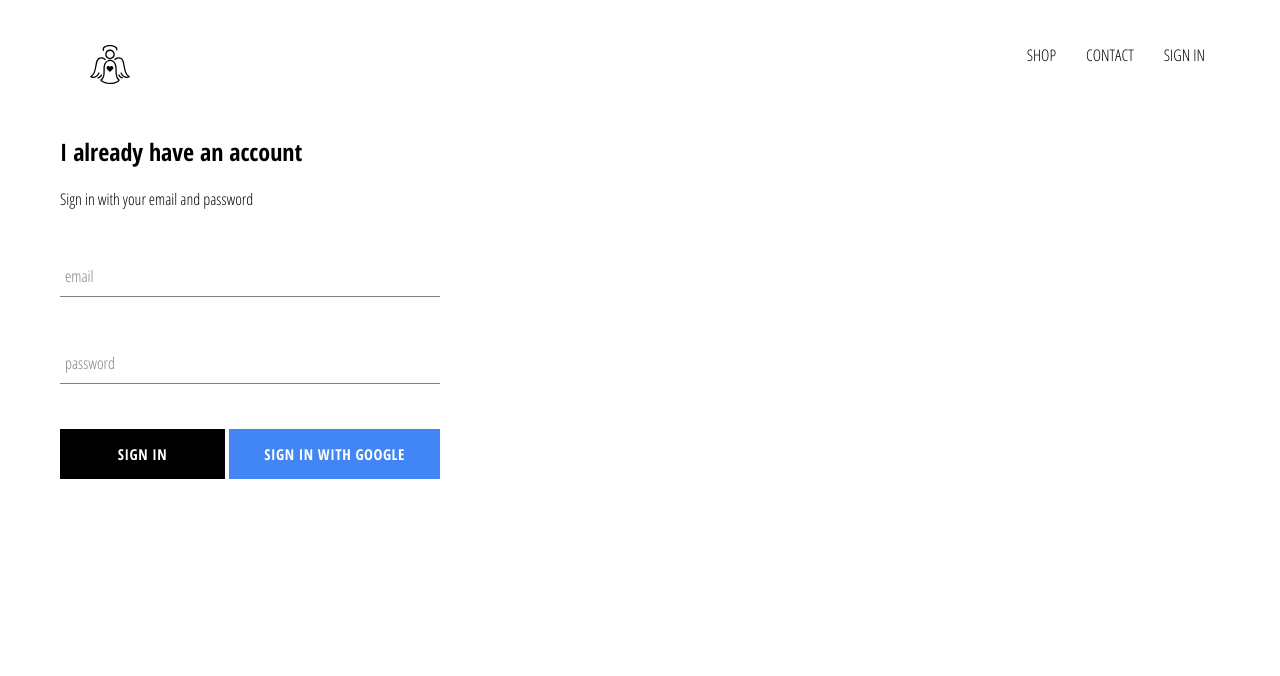
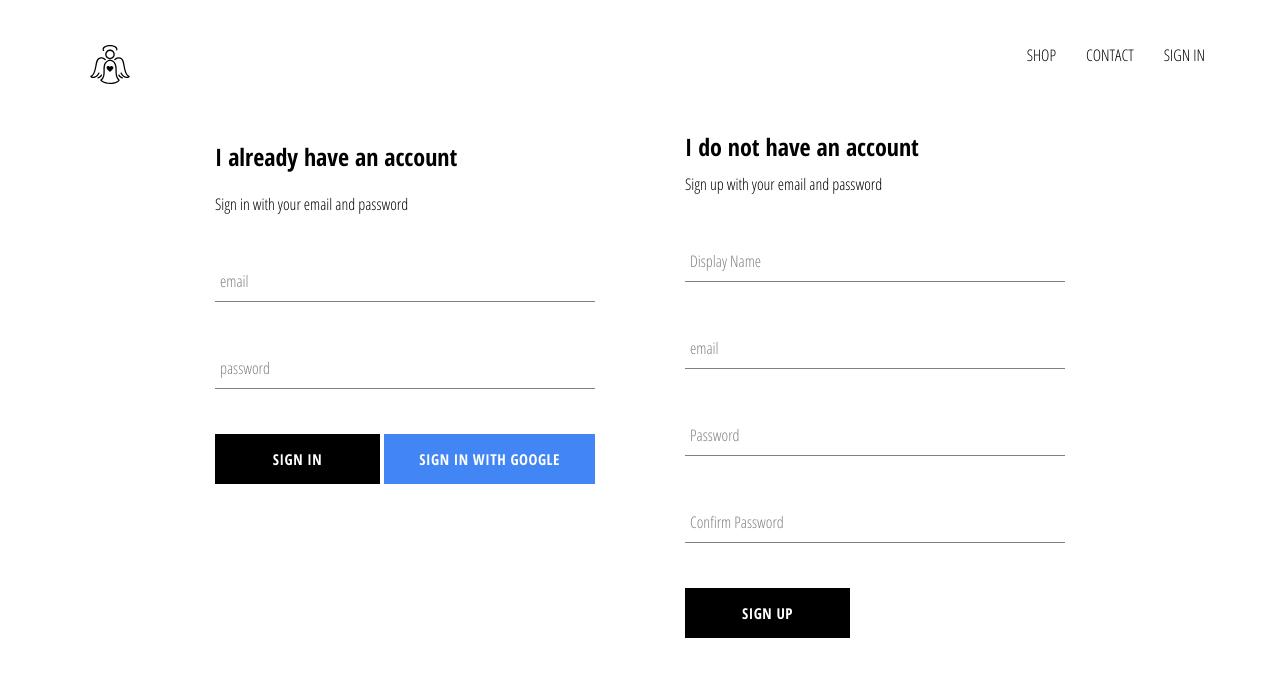
Before and after one commit to Tegshjargalaa/crwn-clothing, a React (Create React App) app: page /signin in a window 1280 px wide. Shown: the top 676 px of the page. Built offline with nearby package versions, Linux system fonts and the light colour scheme; no server answers.

Commit message:
implemented firebase utils, included ability to store authenticated users into our firebase database

```diff
--- a/src/App.js
+++ b/src/App.js
@@ -5,7 +5,7 @@
 import ShopPage from "./pages/shop/shop.component"
 import Header from './components/header/header.component'
 import SignInAndSignUpPage from './pages/sign-in-sign-up/sign-in-sign-up.component';
-import {auth} from './firebase/firebase.utils';
+import {auth, createUserProfileDocument} from './firebase/firebase.utils';
 
 class App extends Component {
   constructor(){
@@ -17,10 +17,22 @@
   unsubscribeFromAuth = null
 
   componentDidMount(){
-    this.unsubscribeFromAuth = auth.onAuthStateChanged(user=> {
-      this.setState({currentUser: user});
+    this.unsubscribeFromAuth = auth.onAuthStateChanged(async userAuth=> {
+      if(userAuth) {
+        const userRef = await createUserProfileDocument(userAuth);
 
-      console.log(user);
+        userRef.onSnapshot(snapShot => {
+          this.setState({
+            currentUser: {
+              id: snapShot.id,
+              ...snapShot.data()
+            }
+          })
+          console.log(this.state);
+        })
+
+      }
+      this.setState({currentUser:userAuth});
     })
   }
 
--- /dev/null
+++ b/src/components/sign-up/sign-up.component.jsx
@@ -0,0 +1,92 @@
+import React, { Component } from 'react';
+import CustomButton from '../custom-button/custom-button.component';
+import { auth, createUserProfileDocument } from '../../firebase/firebase.utils';
+
+import './sign-up.styles.scss'
+import FormInput from '../form-input/form-input.component';
+
+export default class SignUp extends Component {
+    constructor() {
+        super();
+
+        this.state = {
+            displayName: '',
+            email: '',
+            password: '',
+            confirmPassword: ''
+        }
+    }
+
+    handleSubmit = async event => {
+        event.preventDefault();
+        const { displayName, email, password, confirmPassword } = this.state
+
+        if (password !== confirmPassword) {
+            alert(`passwords don't match`);
+            return;
+        }
+        try {
+            const { user } = await auth.createUserWithEmailAndPassword(email, password)
+            await createUserProfileDocument(user, { displayName })
+            this.setState({
+                displayName: '',
+                email: '',
+                password: '',
+                confirmPassword: ''
+            })
+        }
+        catch (error) {
+            console.error(error);
+        }
+    }
+
+    handleChange = event => {
+        const {name, value} = event.target;
+        this.setState({[name]: value });
+    }
+
+    render() {
+
+        const { displayName, email, password, confirmPassword } = this.state
+        return (
+            <div className="sign-up">
+                <h2 className='title'>I do not have an account</h2>
+                <span>Sign up with your email and password</span>
+                <form className='sign-up-form' onSubmit={this.handleSubmit} >
+                    <FormInput
+                        type='text'
+                        name='displayName'
+                        value={displayName}
+                        onChange={this.handleChange}
+                        label='Display Name'
+                        required />
+                    <FormInput
+                        type='email'
+                        name='email'
+                        value={email}
+                        onChange={this.handleChange}
+                        label='email'
+                        required />
+
+                    <FormInput
+                        type='password'
+                        name='password'
+                        value={password}
+                        onChange={this.handleChange}
+                        label='Password'
+                        required />
+
+                    <FormInput
+                        type='password'
+                        name='confirmPassword'
+                        value={confirmPassword}
+                        onChange={this.handleChange}
+                        label='Confirm Password'
+                        required />
+                    <CustomButton type='submit'>SIGN UP</CustomButton>
+                </form>
+
+            </div>
+        )
+    }
+}
--- /dev/null
+++ b/src/components/sign-up/sign-up.styles.scss
@@ -0,0 +1,8 @@
+.sign-up {
+    display: flex;
+flex-direction: column;
+width: 380px;
+.title {
+    margin: 10px 0;
+}
+}
--- a/src/firebase/firebase.utils.js
+++ b/src/firebase/firebase.utils.js
@@ -11,6 +11,30 @@
     appId: "1:888991162482:web:23b4b2daf8070c2a56a2eb"
   }
 
+  export const createUserProfileDocument = async (userAuth, additionalData)=> {
+    if (!userAuth) return;
+
+    const userRef = firestore.doc(`users/${userAuth.uid}`);
+    const snapShot = await userRef.get();
+    if(!snapShot.exists){
+      const { displayName, email } = userAuth;
+      const createAt =  new Date();
+
+      try {
+        await userRef.set({
+          displayName,
+          email,
+          createAt,
+          ...additionalData
+        })
+      } catch (error){
+        console.log('error creating user', error.message);
+      }
+
+    }
+    return userRef;
+  }
+
   firebase.initializeApp(config);
 export const auth = firebase.auth();
 export const firestore = firebase.firestore();
--- a/src/pages/sign-in-sign-up/sign-in-sign-up.component.jsx
+++ b/src/pages/sign-in-sign-up/sign-in-sign-up.component.jsx
@@ -1,12 +1,15 @@
 
 import React from 'react'
-import SignIn from '../../components/sign-in/sign-in.component'
+import SignIn from '../../components/sign-in/sign-in.component';
+import SignUp from '../../components/sign-up/sign-up.component';
+
 import './sign-in-sign-up.styles.scss'
 
 export default function SignInAndSignUpPage() {
     return (
         <div className='sign-in-sign-up'>
             <SignIn/>
+            <SignUp/>
         </div>
     )
 }
--- a/src/pages/sign-in-sign-up/sign-in-sign-up.styles.scss
+++ b/src/pages/sign-in-sign-up/sign-in-sign-up.styles.scss
@@ -0,0 +1,6 @@
+.sign-in-sign-up {
+    width: 850px;
+    display: flex;
+    justify-content: space-between;
+    margin: 30px auto;
+}
```
Also changed, not shown: 1 other file (tests, documents, lock files or other folders).
